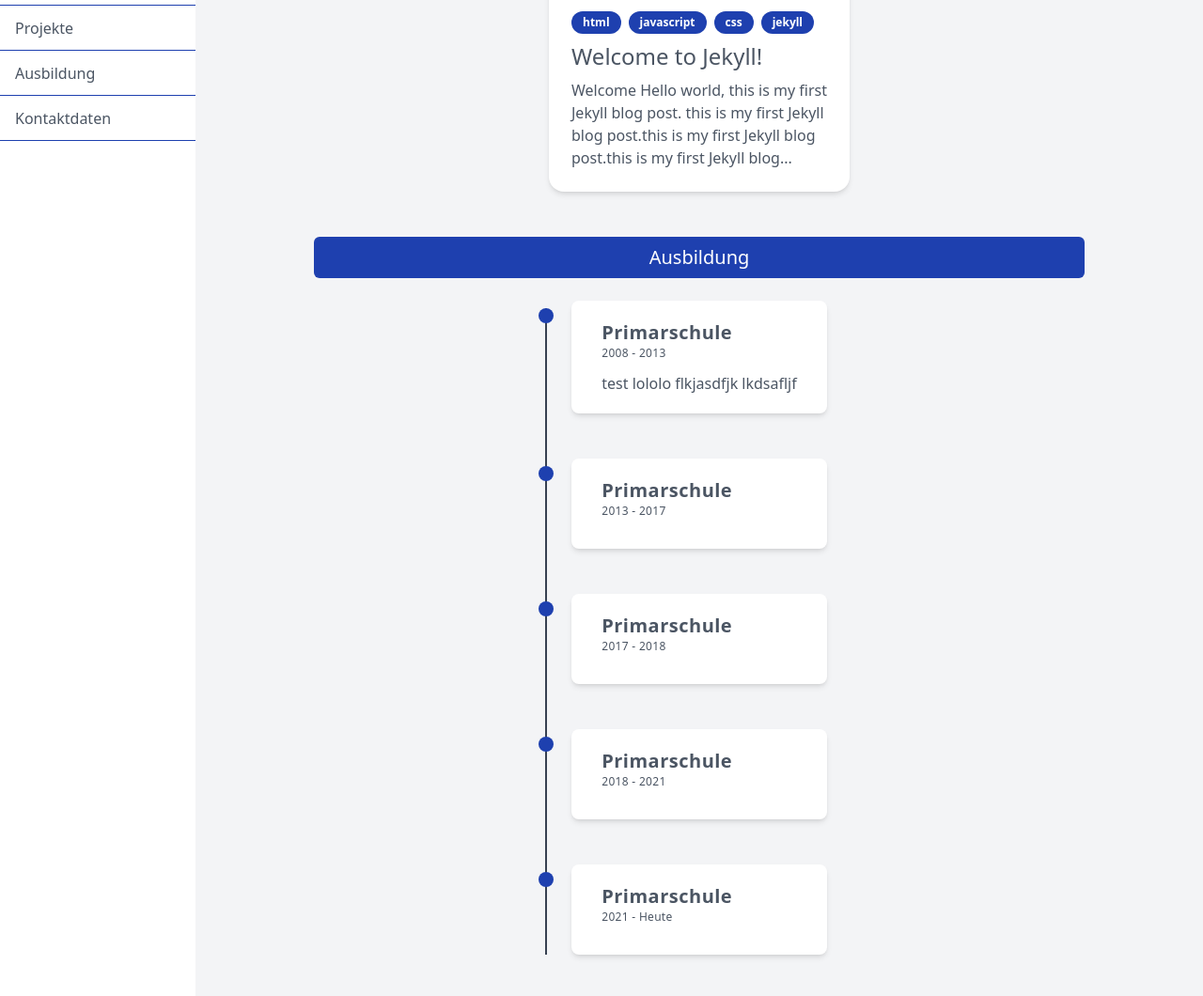
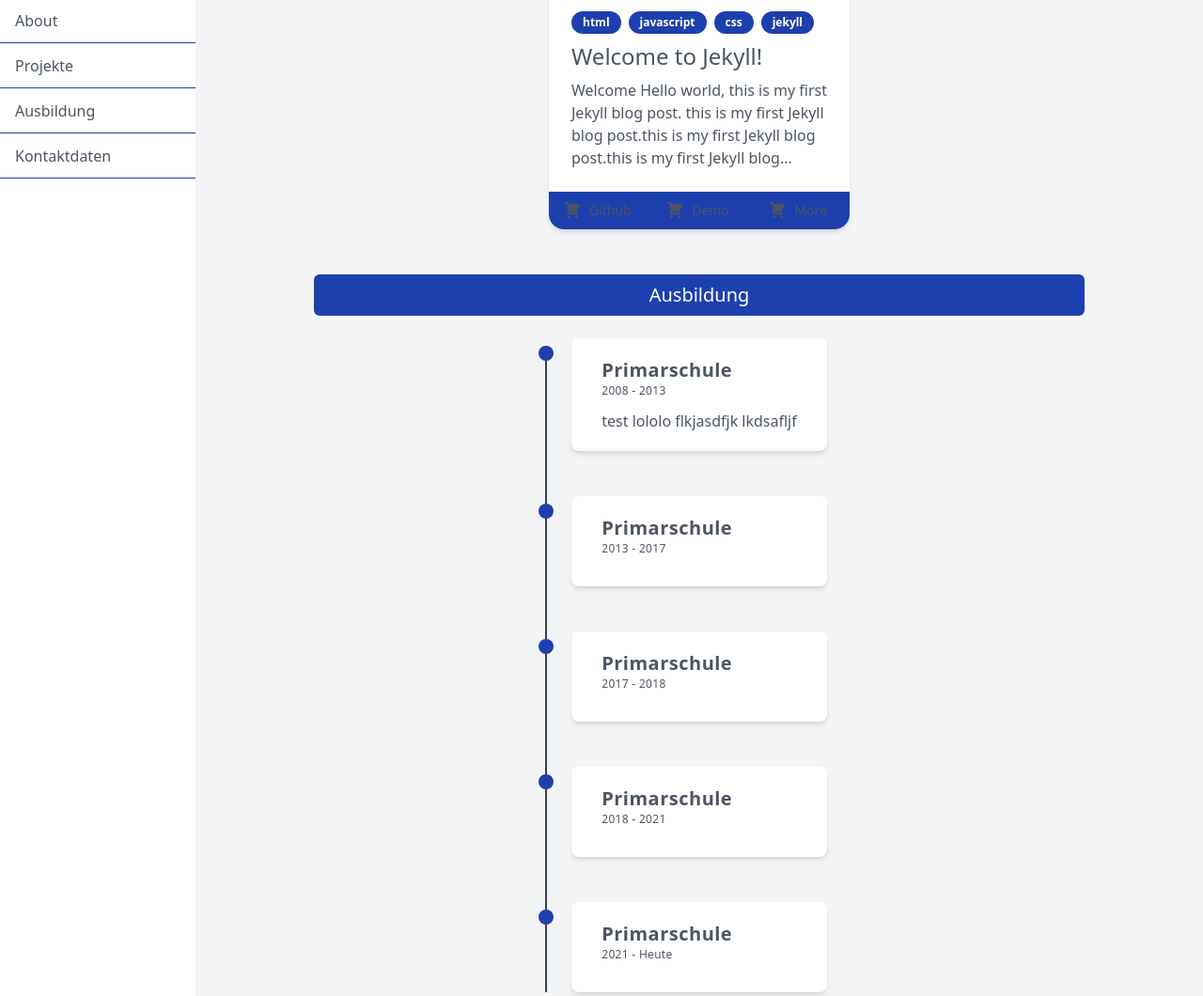
Before and after one commit to TimonGisler/personal-portfolio-jekyll, a Jekyll site: the page built from index.html, in a window 1280 px wide and 1400 px high, scrolled down 788 px, cut to the strip 164-1224 px from the top of the window. Shown: the whole strip at 94% size. Built offline with Jekyll 4.4.1, drawn with Linux system fonts in a browser that asks for light colours.

Commit message:
decided for design of cards with github, more and demo link

```diff
--- a/_includes/projectCard.html
+++ b/_includes/projectCard.html
@@ -19,5 +19,10 @@
             <p class="text leading-6">{{ include.text | strip_html | truncate: 156 }}
         </div>
     </div>
+<div id="buttons" class="flex">
+    {% include projectCardButton.html text="Github" %}
+    {% include projectCardButton.html text="Demo" %}
+    {% include projectCardButton.html text="More" %}
 
+</div>
 </section>
--- /dev/null
+++ b/_includes/projectCardButton.html
@@ -0,0 +1,6 @@
+<button type="button" class="first:rounded-bl-2xl  last:rounded-br-2xl flex-1 bg-blue-800 hover:bg-blue-900 font-medium text-sm py-2.5 flex items-center justify-center">
+    <svg aria-hidden="true" class="mr-2 -ml-1 w-5 h-5" fill="currentColor" viewBox="0 0 20 20" xmlns="http://www.w3.org/2000/svg">
+        <path d="M3 1a1 1 0 000 2h1.22l.305 1.222a.997.997 0 00.01.042l1.358 5.43-.893.892C3.74 11.846 4.632 14 6.414 14H15a1 1 0 000-2H6.414l1-1H14a1 1 0 00.894-.553l3-6A1 1 0 0017 3H6.28l-.31-1.243A1 1 0 005 1H3zM16 16.5a1.5 1.5 0 11-3 0 1.5 1.5 0 013 0zM6.5 18a1.5 1.5 0 100-3 1.5 1.5 0 000 3z"></path>
+    </svg>
+    {{include.text}}
+</button>
--- a/_includes/tags.html
+++ b/_includes/tags.html
@@ -1,3 +1,3 @@
-<li class="px-3 py-1 text-xs font-semibold text-white bg-blue-800 rounded-full">
+<li class="px-3 py-1 text-xs font-semibold text-white bg-blue-800 rounded-2xl">
     {{include.tagName}}
 </li>
--- a/assets/css/styles.css
+++ b/assets/css/styles.css
@@ -578,14 +578,6 @@
   top: 10%;
 }
 
-.right-10 {
-  right: 2.5rem;
-}
-
-.top-10 {
-  top: 2.5rem;
-}
-
 .right-5 {
   right: 1.25rem;
 }
@@ -602,16 +594,24 @@
   margin-top: 0.75rem;
 }
 
+.mr-2 {
+  margin-right: 0.5rem;
+}
+
+.-ml-1 {
+  margin-left: -0.25rem;
+}
+
 .block {
   display: block;
 }
 
-.inline {
-  display: inline;
+.flex {
+  display: flex;
 }
 
-.flex {
-  display: flex;
+.inline-flex {
+  display: inline-flex;
 }
 
 .grid {
@@ -831,6 +831,10 @@
   border-top-right-radius: 1rem;
 }
 
+.rounded-bl-md {
+  border-bottom-left-radius: 0.375rem;
+}
+
 .border {
   border-width: 1px;
 }
@@ -853,11 +857,6 @@
   border-color: rgb(30 64 175 / var(--tw-border-opacity));
 }
 
-.border-black {
-  --tw-border-opacity: 1;
-  border-color: rgb(0 0 0 / var(--tw-border-opacity));
-}
-
 .border-neutral-300 {
   --tw-border-opacity: 1;
   border-color: rgb(212 212 212 / var(--tw-border-opacity));
@@ -878,9 +877,9 @@
   background-color: rgb(30 64 175 / var(--tw-bg-opacity));
 }
 
-.bg-red-400 {
+.bg-blue-700 {
   --tw-bg-opacity: 1;
-  background-color: rgb(248 113 113 / var(--tw-bg-opacity));
+  background-color: rgb(29 78 216 / var(--tw-bg-opacity));
 }
 
 .object-cover {
@@ -937,6 +936,26 @@
 .px-4 {
   padding-left: 1rem;
   padding-right: 1rem;
+}
+
+.px-5 {
+  padding-left: 1.25rem;
+  padding-right: 1.25rem;
+}
+
+.py-2\.5 {
+  padding-top: 0.625rem;
+  padding-bottom: 0.625rem;
+}
+
+.py-2 {
+  padding-top: 0.5rem;
+  padding-bottom: 0.5rem;
+}
+
+.px-2 {
+  padding-left: 0.5rem;
+  padding-right: 0.5rem;
 }
 
 .pl-4 {
@@ -1134,6 +1153,39 @@
   background-color: rgb(55 65 81 / var(--tw-bg-opacity));
 }
 
+.first\:rounded-md:first-child {
+  border-radius: 0.375rem;
+}
+
+.first\:rounded-full:first-child {
+  border-radius: 9999px;
+}
+
+.first\:rounded-bl-md:first-child {
+  border-bottom-left-radius: 0.375rem;
+}
+
+.first\:rounded-bl-2xl:first-child {
+  border-bottom-left-radius: 1rem;
+}
+
+.first\:bg-red-600:first-child {
+  --tw-bg-opacity: 1;
+  background-color: rgb(220 38 38 / var(--tw-bg-opacity));
+}
+
+.last\:rounded-md:last-child {
+  border-radius: 0.375rem;
+}
+
+.last\:rounded-br-md:last-child {
+  border-bottom-right-radius: 0.375rem;
+}
+
+.last\:rounded-br-2xl:last-child {
+  border-bottom-right-radius: 1rem;
+}
+
 .hover\:border-l-4:hover {
   border-left-width: 4px;
 }
@@ -1153,9 +1205,14 @@
   background-color: rgb(219 234 254 / var(--tw-bg-opacity));
 }
 
-.hover\:bg-gray-100:hover {
+.hover\:bg-blue-800:hover {
   --tw-bg-opacity: 1;
-  background-color: rgb(243 244 246 / var(--tw-bg-opacity));
+  background-color: rgb(30 64 175 / var(--tw-bg-opacity));
+}
+
+.hover\:bg-blue-900:hover {
+  --tw-bg-opacity: 1;
+  background-color: rgb(30 58 138 / var(--tw-bg-opacity));
 }
 
 .focus\:outline-none:focus {
@@ -1169,9 +1226,9 @@
   box-shadow: var(--tw-ring-offset-shadow), var(--tw-ring-shadow), var(--tw-shadow, 0 0 #0000);
 }
 
-.focus\:ring-gray-200:focus {
+.focus\:ring-blue-300:focus {
   --tw-ring-opacity: 1;
-  --tw-ring-color: rgb(229 231 235 / var(--tw-ring-opacity));
+  --tw-ring-color: rgb(147 197 253 / var(--tw-ring-opacity));
 }
 
 .dark .dark\:border-none {
@@ -1188,9 +1245,9 @@
   background-color: rgb(23 23 23 / var(--tw-bg-opacity));
 }
 
-.dark .dark\:text-gray-400 {
-  --tw-text-opacity: 1;
-  color: rgb(156 163 175 / var(--tw-text-opacity));
+.dark .dark\:bg-blue-600 {
+  --tw-bg-opacity: 1;
+  background-color: rgb(37 99 235 / var(--tw-bg-opacity));
 }
 
 .dark .dark\:text-neutral-400 {
@@ -1198,14 +1255,14 @@
   color: rgb(163 163 163 / var(--tw-text-opacity));
 }
 
-.dark .dark\:hover\:bg-gray-700:hover {
+.dark .dark\:hover\:bg-blue-700:hover {
   --tw-bg-opacity: 1;
-  background-color: rgb(55 65 81 / var(--tw-bg-opacity));
+  background-color: rgb(29 78 216 / var(--tw-bg-opacity));
 }
 
-.dark .dark\:focus\:ring-gray-700:focus {
+.dark .dark\:focus\:ring-blue-800:focus {
   --tw-ring-opacity: 1;
-  --tw-ring-color: rgb(55 65 81 / var(--tw-ring-opacity));
+  --tw-ring-color: rgb(30 64 175 / var(--tw-ring-opacity));
 }
 
 @media (min-width: 768px) {
```
